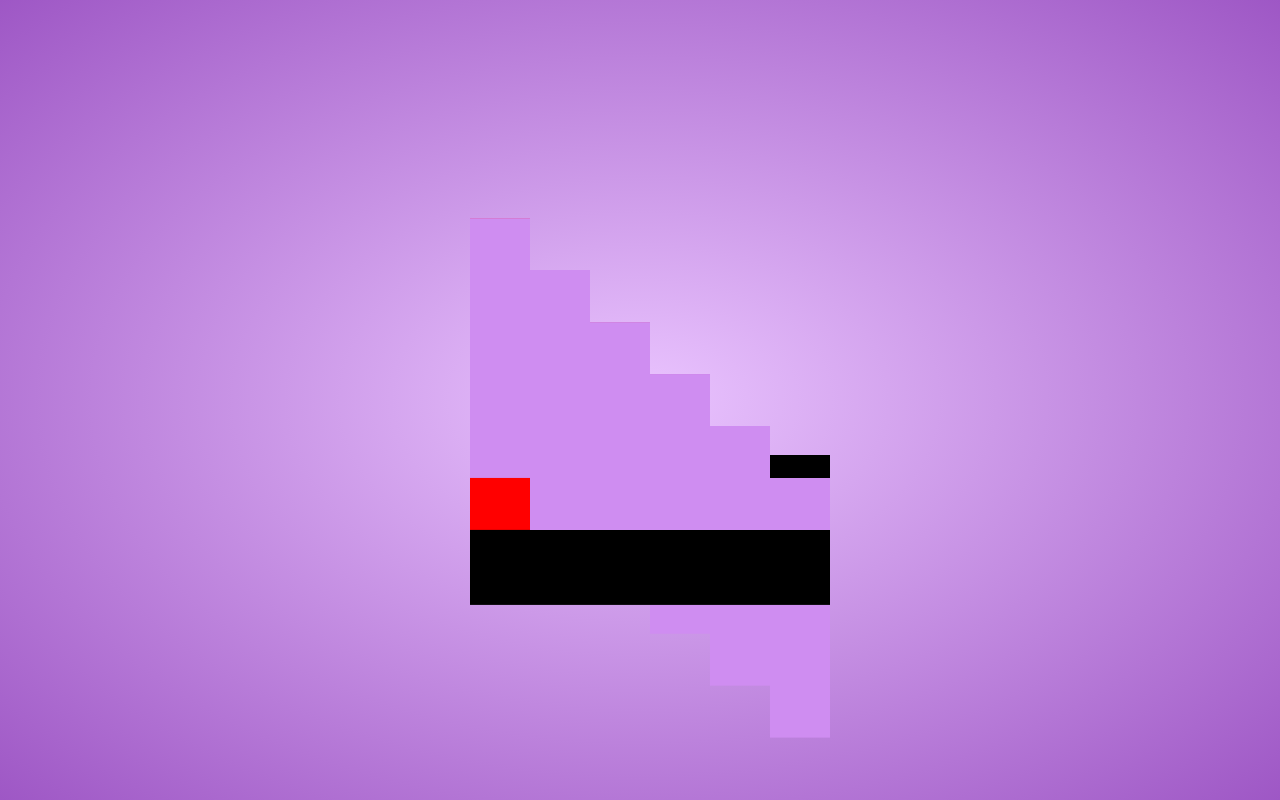
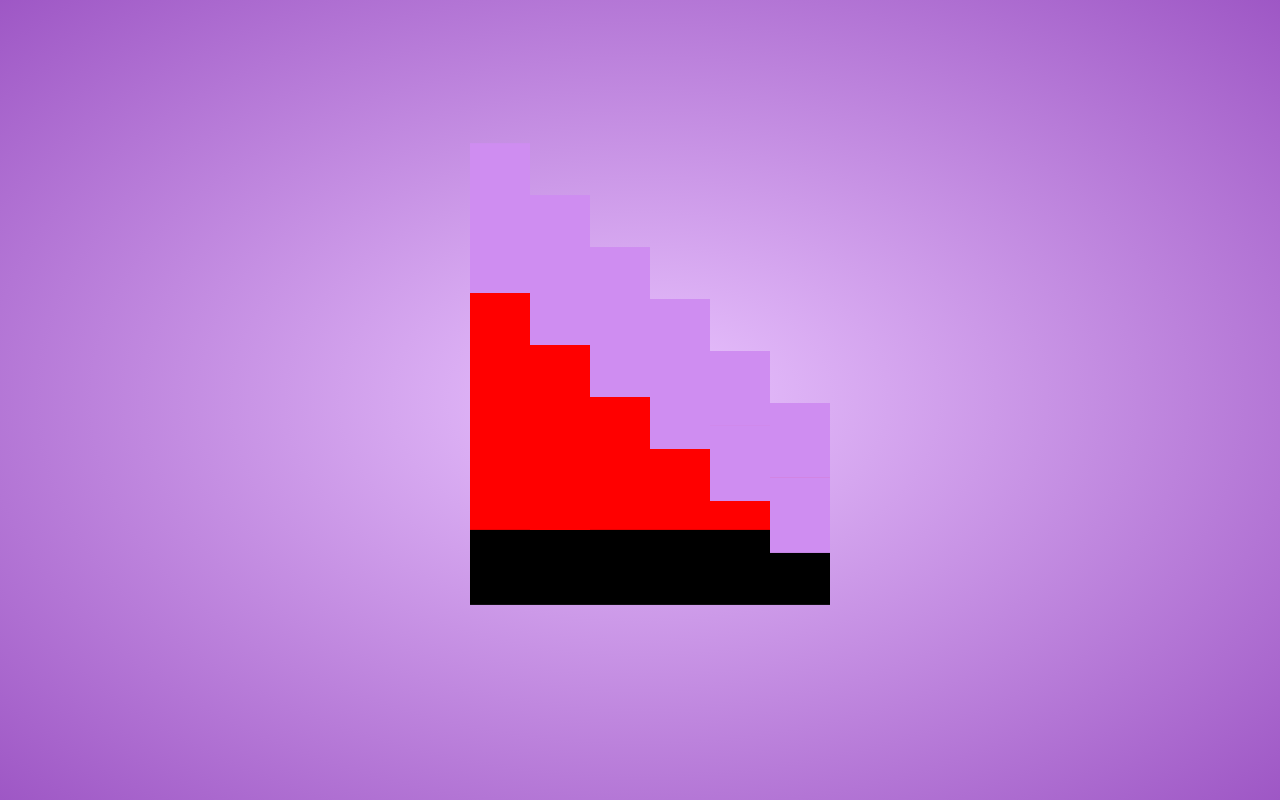
Before and after one commit to Kunle-didunyemi/3D-Animated-Stairs, a plain HTML site: page index.html in a window 1280 px wide. Drawn offline with Linux system fonts and the light colour scheme.

Commit message:
added some styling to the stairs

```diff
--- a/styles.css
+++ b/styles.css
@@ -53,4 +53,15 @@ body {
   width: 60px;
   height: 300px;
   background: #cf8df1;
+  transform: rotateX(90deg) translateZ(150px);
 }
+.stairs .step::after {
+    content: "";
+    position: absolute;
+    top: 0;
+    left: 0;
+    width: 300px;
+    height:60px;
+    background: #ae52dd;
+    transform: rotateY(90deg) translateZ(-150px);
+  }
```
